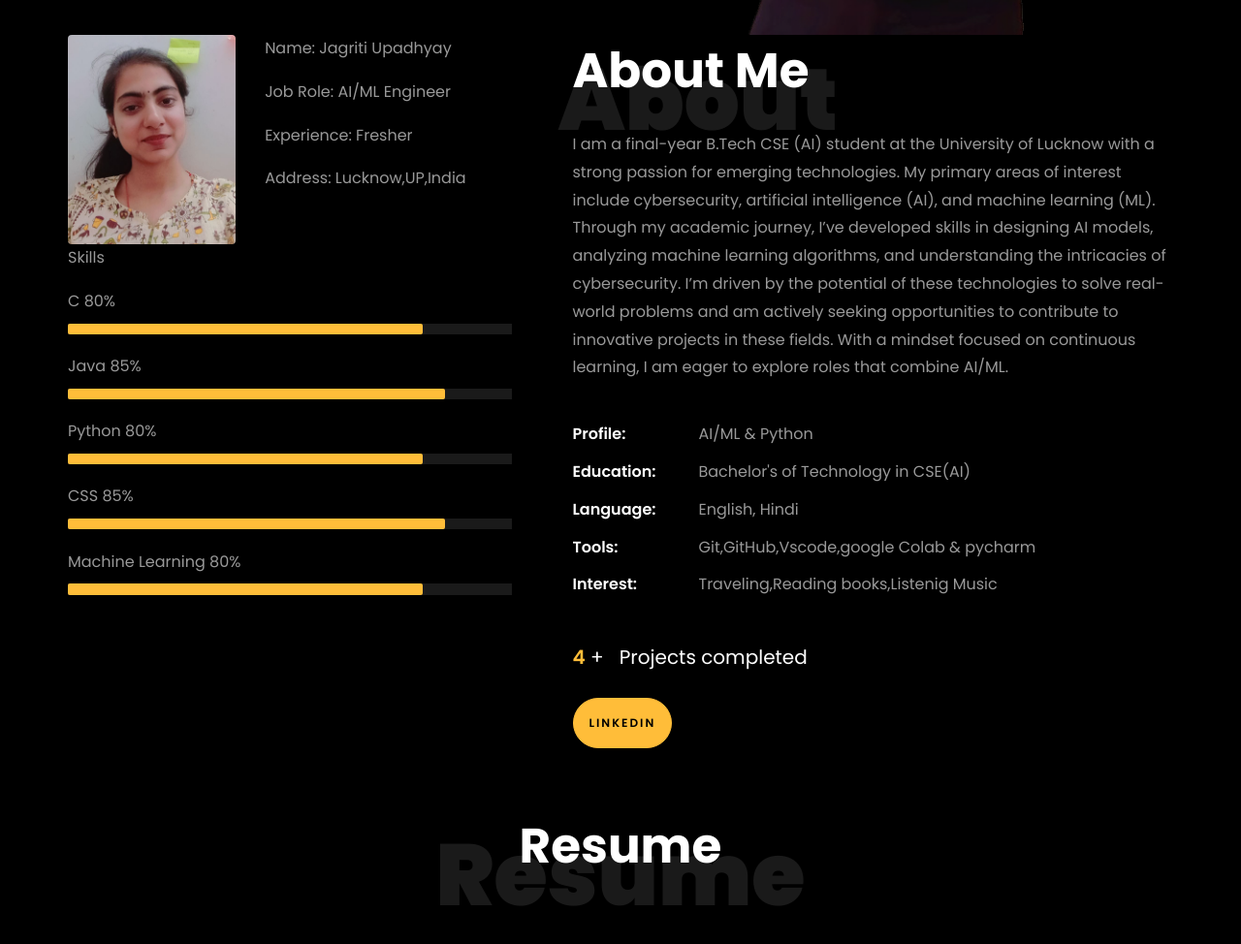
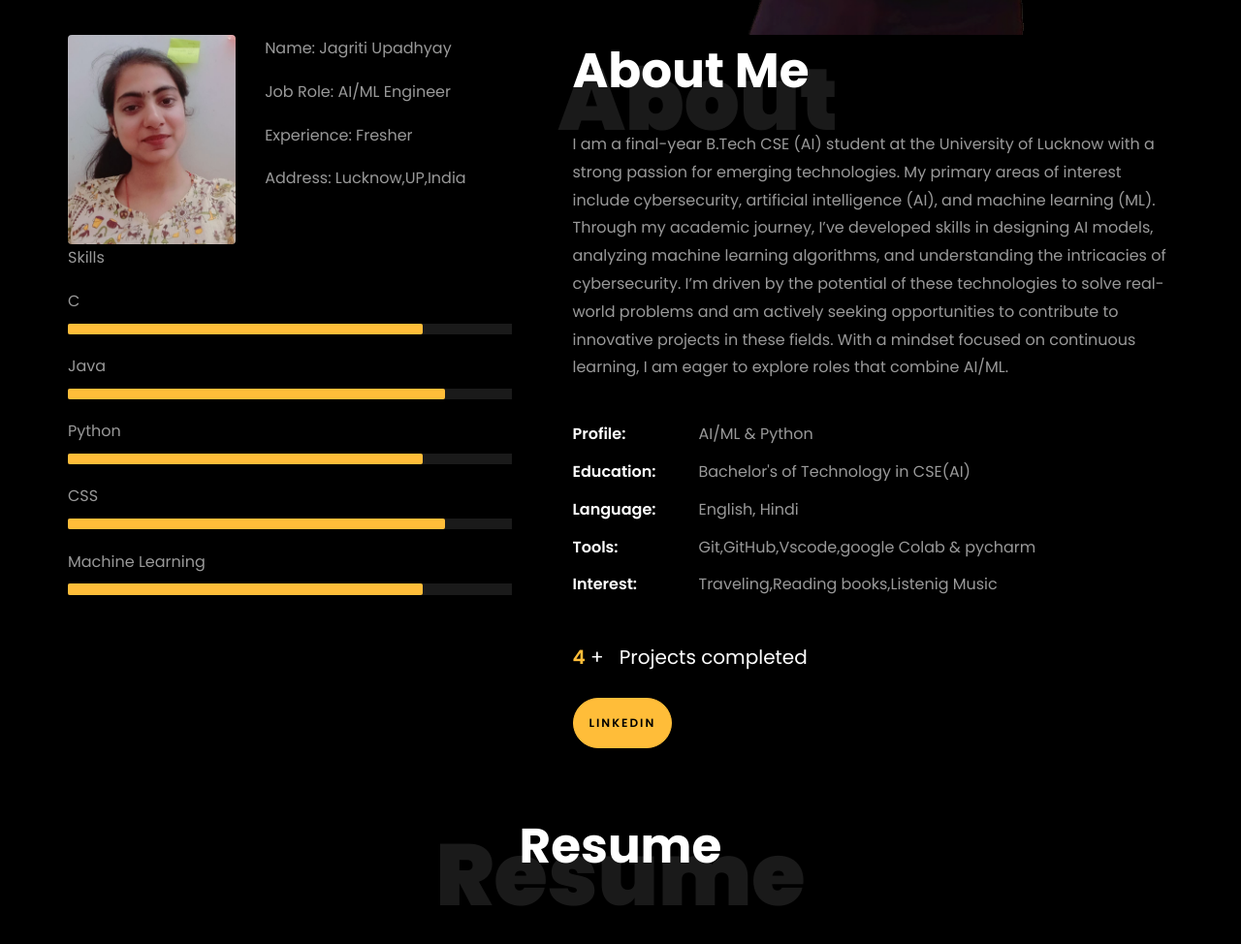
Before and after one commit to jagritiu/Portfolio-Website-Template-main, a plain HTML site: page index.html in a window 1280 px wide. Shown: the part 714-1688 px from the top of the page at 97% size. Drawn offline with Linux system fonts and the light colour scheme; files whose address does not match are found by name.

Commit message:
Add files via upload

```diff
--- a/index.html
+++ b/index.html
@@ -227,31 +227,31 @@ margin-left: 10px;
 
 								<div class="skill-mf">
 									<p class="title-s">Skills</p>
-									<span>C</span> <span class="pull-right">80%</span>
+									<span>C</span> <span class="pull-right"></span>
 									<div class="progress">
 										<div class="progress-bar" role="progressbar" style="width: 80%;" aria-valuenow="80" aria-valuemin="0"
 											aria-valuemax="100"></div>
 									</div>
 
-									<span>Java</span> <span class="pull-right">85%</span>
+									<span>Java</span> <span class="pull-right"></span>
 									<div class="progress">
 										<div class="progress-bar" role="progressbar" style="width: 85%" aria-valuenow="85" aria-valuemin="0"
 											aria-valuemax="100"></div>
 									</div>
 
-									<span>Python</span> <span class="pull-right">80%</span>
+									<span>Python</span> <span class="pull-right"></span>
 									<div class="progress">
 										<div class="progress-bar" role="progressbar" style="width: 80%" aria-valuenow="80" aria-valuemin="0"
 											aria-valuemax="100"></div>
 									</div>
 
-									<span>CSS</span> <span class="pull-right">85%</span>
+									<span>CSS</span> <span class="pull-right"></span>
 									<div class="progress">
 										<div class="progress-bar" role="progressbar" style="width: 85%" aria-valuenow="85" aria-valuemin="0"
 											aria-valuemax="100"></div>
 									</div>
 
-									<span>Machine Learning</span> <span class="pull-right">80%</span>
+									<span>Machine Learning</span> <span class="pull-right"></span>
 									<div class="progress">
 										<div class="progress-bar" role="progressbar" style="width: 80%" aria-valuenow="80" aria-valuemin="0"
 											aria-valuemax="100"></div>
@@ -511,15 +511,7 @@ margin-left: 10px;
 	            <p>Lucknow,U.P,India</p>
 	          </div>
           </div>
-          <div class="col-md-6 col-lg-3 d-flex ftco-animate">
-          	<div class="align-self-stretch box p-4 text-center">
-          		<div class="icon d-flex align-items-center justify-content-center">
-          			<span class="icon-phone2"></span>
-          		</div>
-          		<h3 class="mb-4">Contact Number</h3>
-	            <p><a href="tel://0101010101">+91 6394953194</a></p>
-	          </div>
-          </div>
+
           <div class="col-md-6 col-lg-3 d-flex ftco-animate">
           	<div class="align-self-stretch box p-4 text-center">
           		<div class="icon d-flex align-items-center justify-content-center">
```
